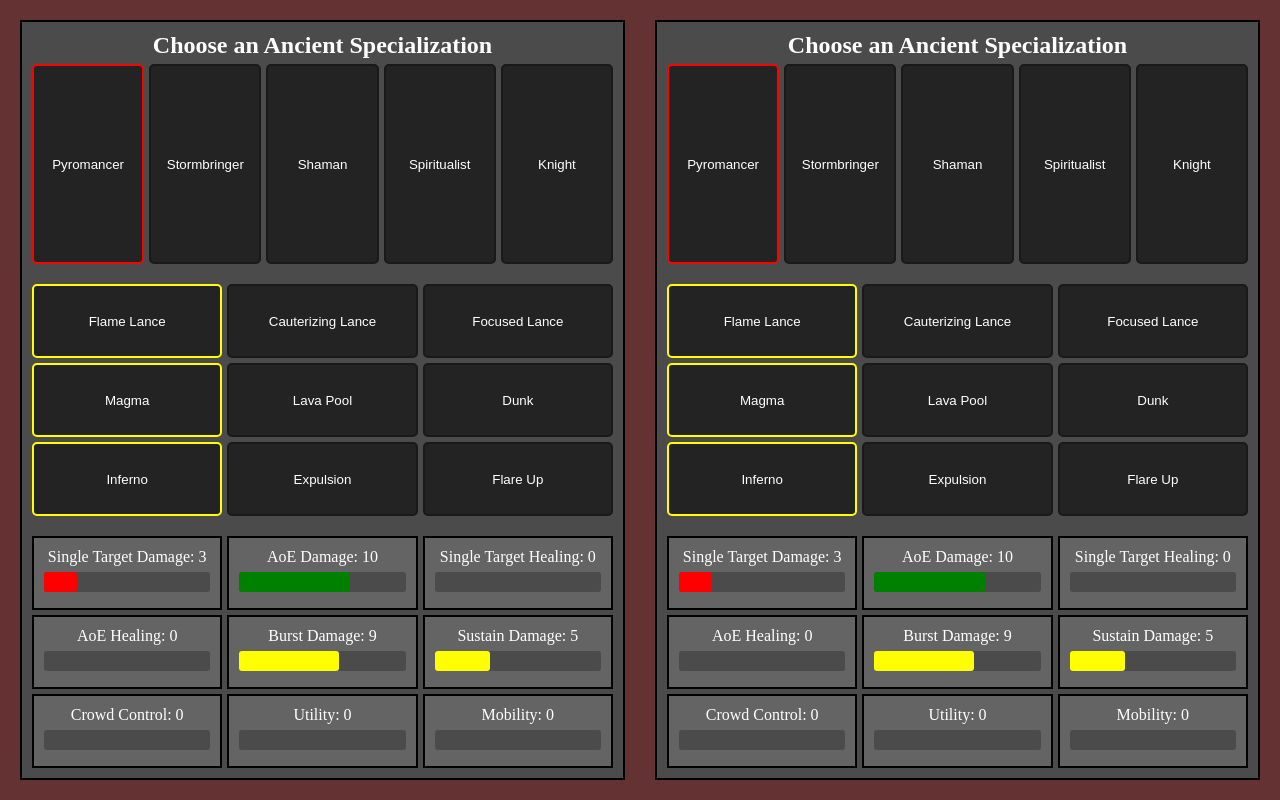
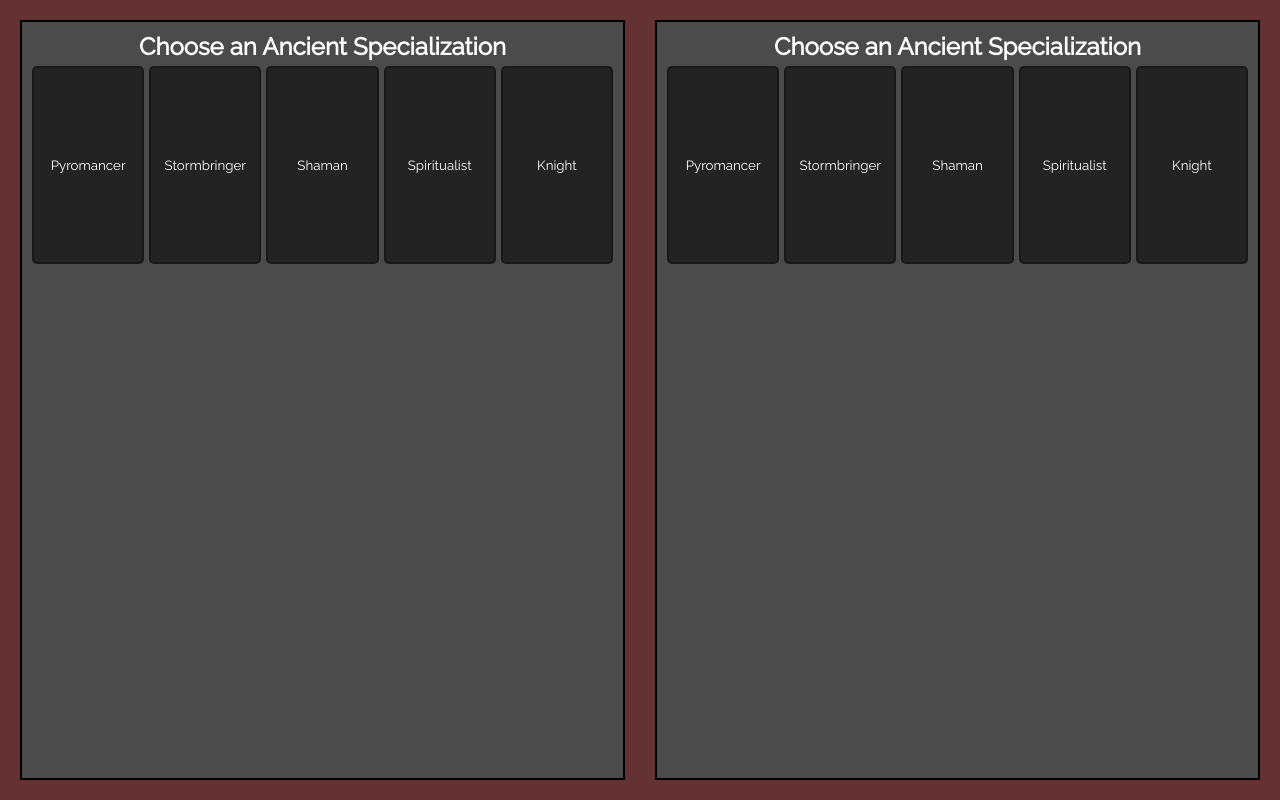
Before and after one commit to Saiyoran1/SaiyoraTalentCalculator, a React (Create React App) app in the folder saiyora-frontend/: page / in a window 1280 px wide. Built offline with nearby package versions, Linux system fonts and the light colour scheme.

Commit message:
changed initialization to handle empty spec and empty build by not displaying the build editor or build analyzer. In the future, I should fill the empty space with something. Also added passive attributes to specs that are added into the opposite world spec's analyzer.

```diff
--- a/saiyora-frontend/src/App.css
+++ b/saiyora-frontend/src/App.css
@@ -1,7 +1,10 @@
+@import url('https://fonts.googleapis.com/css2?family=Montserrat:ital,wght@0,100;0,400;0,600;0,900;1,100;1,400;1,600;1,900&family=Raleway&display=swap');
+
 * {
   margin: 0;
   padding: 0;
   box-sizing: border-box;
+  font-family: 'Raleway', sans-serif;
 }
 
 .app {
--- a/saiyora-frontend/src/App.js
+++ b/saiyora-frontend/src/App.js
@@ -1,12 +1,16 @@
 import './App.css';
 import AncientCalculator from './components/Ancient/AncientCalculator';
+import {useState} from 'react';
 
 function App() {
 
+  const [ancientPassiveAttributes, setAncientPassiveAttributes] = useState({});
+  const [modernPassiveAttributes, setModernPassiveAttributes] = useState({});
+
   return (
     <div className='app'>
-      <AncientCalculator/>
-      <AncientCalculator/>
+      <AncientCalculator passiveAttributes={modernPassiveAttributes} setPassiveAttributes={setAncientPassiveAttributes}/>
+      <AncientCalculator passiveAttributes={ancientPassiveAttributes} setPassiveAttributes={setModernPassiveAttributes}/>
     </div>
   );
 }
--- a/saiyora-frontend/src/components/Ancient/AncientCalculator.js
+++ b/saiyora-frontend/src/components/Ancient/AncientCalculator.js
@@ -9,7 +9,9 @@ import AncientBuildEditor from './AncientBuildEditor';
 
 function AncientCalculator(props) {
 
-    const [spec, setSpec] = useState(ANCIENTSPECS[0]);
+    const {passiveAttributes, setPassiveAttributes} = props;
+
+    const [spec, setSpec] = useState();
 
     const getDefaultBuild = (spec) => {
         //Default build is just the spec data with a "selection" field appended to each ability.
@@ -22,13 +24,15 @@ function AncientCalculator(props) {
         };
     }
 
-    const [build, setBuild] = useState(getDefaultBuild(spec));
+    const [build, setBuild] = useState();
 
     const changeSpec = (newSpec) => {
-        if (newSpec.name === spec.name) {
-            return;
+        setSpec(newSpec);
+        if (newSpec.passive) {
+            setPassiveAttributes(newSpec.passive.attributes);
+        } else {
+            setPassiveAttributes({});
         }
-        setSpec(newSpec);
         //TODO: Implement caching of builds between spec swaps so that everything isn't just wiped between swaps.
         //useState with a saved build array should handle this, but will need to figure out when to update the saved builds array.
         setBuild(getDefaultBuild(newSpec));
@@ -54,7 +58,7 @@ function AncientCalculator(props) {
                         return (
                         <Selectable key={ancientSpec.name}
                             select={() => changeSpec(ancientSpec)}
-                            selected={spec.name === ancientSpec.name}
+                            selected={spec && spec.name === ancientSpec.name}
                             customBorder={ancientSpec.color}
                         >
                             {ancientSpec.name}
@@ -63,10 +67,10 @@ function AncientCalculator(props) {
                 </SelectionRow>
             </CalculatorSection>
             <CalculatorSection>
-                <AncientBuildEditor build={build} changeTalent={changeTalent}/>
+                {spec && build && <AncientBuildEditor build={build} changeTalent={changeTalent}/>}
             </CalculatorSection>
             <CalculatorSection>
-                <BuildAnalyzer build={build} />
+                {spec && build && <BuildAnalyzer build={build} passiveAttributes={passiveAttributes}/>}
             </CalculatorSection>
         </Calculator>
     )
--- a/saiyora-frontend/src/components/Shared/BuildAnalyzer.js
+++ b/saiyora-frontend/src/components/Shared/BuildAnalyzer.js
@@ -1,8 +1,10 @@
 import styles from './BuildAnalyzer.module.css';
 
 function BuildAnalyzer(props) {
-    const {build} = props;
 
+    const {build, passiveAttributes} = props;
+
+    //Sum up attribute scores for all abilities to determine strengths and weaknesses.
     const buildAttributes = build.abilities.reduce((prevAttr, ability, index) => {
         //Destructure to get the current ability's attribute object.
         const {attributes} = ability[ability.selection];
@@ -18,12 +20,19 @@ function BuildAnalyzer(props) {
         return newAttr;
     }, {});
 
+    //Passive granted by the other spec is also added in.
+    if (passiveAttributes) {
+        for (const attribute in passiveAttributes) {
+            buildAttributes[attribute] += passiveAttributes[attribute];
+        }
+    }
+
     return (
         <div className={styles.analyzer}>
             {Object.keys(buildAttributes).map((attr) => {
                 return (
                     <div key={attr} className={styles.attribute}>
-                        <p>{attr}: {buildAttributes[attr]}</p>
+                        <p>{attr}</p>
                         <div className={styles['progress-outer']}>
                             <div className={styles['progress-inner']}
                                 style={{
--- a/saiyora-frontend/src/dummydata/pyromancer.js
+++ b/saiyora-frontend/src/dummydata/pyromancer.js
@@ -2,6 +2,20 @@ const Pyromancer = {
     name: 'Pyromancer',
     description: 'Harnesses the elemental power of fire to deal ramping damage over time to a large amount of targets. This spec focuses on management of damage over time effects, exponential AoE damage, and features a mix of hitscan and projectile attacks.',
     color: 'red',
+    passive: {
+        name: 'Pyromancer\'s Echo',
+        attributes: {
+            'Single Target Damage': 0,
+            'AoE Damage': 0,
+            'Single Target Healing': 0,
+            'AoE Healing': 0,
+            'Burst Damage': 0,
+            'Sustain Damage': 1,
+            'Crowd Control': 0,
+            'Utility': 0,
+            'Mobility': 0,
+        }
+    },
     abilities: [
         {
             base: {
```
